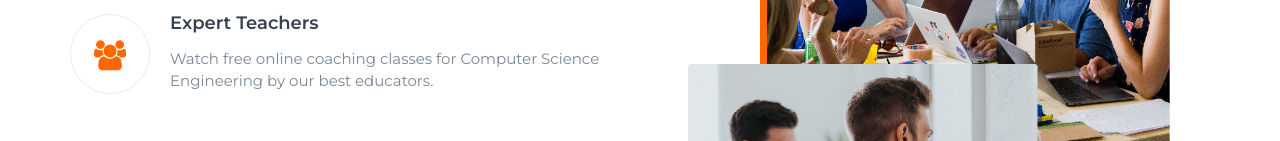
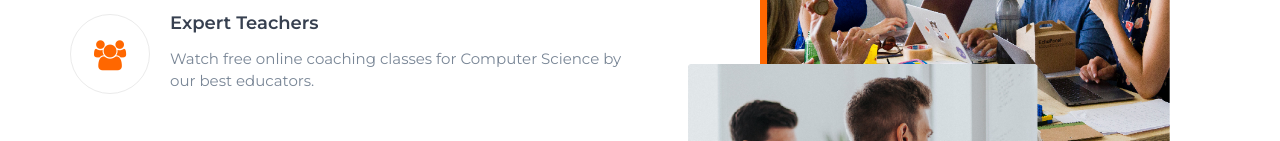
Before and after one commit to ShreyaRPissay/e-learning, a plain HTML site: page index.html in a window 1280 px wide. Shown: the part 1012-1153 px from the top of the page. Drawn offline with Linux system fonts and the light colour scheme; files whose address does not match are found by name.

Commit message:
Update index.html

```diff
--- a/index.html
+++ b/index.html
@@ -118,7 +118,7 @@
 							<i class="feature-icon fa fa-users"></i>
 							<div class="feature-content">
 								<h4>Expert Teachers</h4>
-								<p>Watch free online coaching classes for Computer Science Engineering by our best educators.</p>
+								<p>Watch free online coaching classes for Computer Science by our best educators.</p>
 							</div>
 						</div>
 						<!-- /feature -->
```
